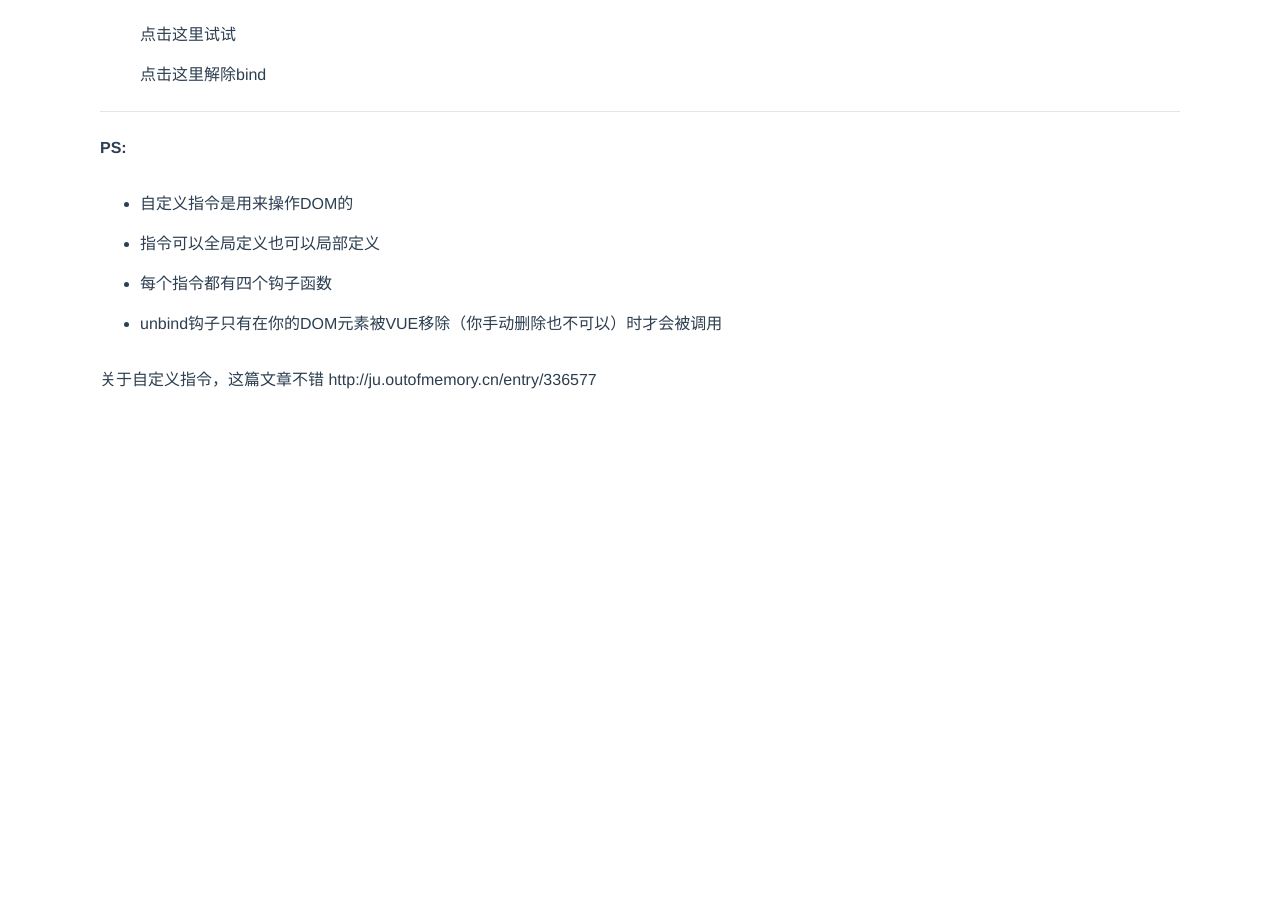
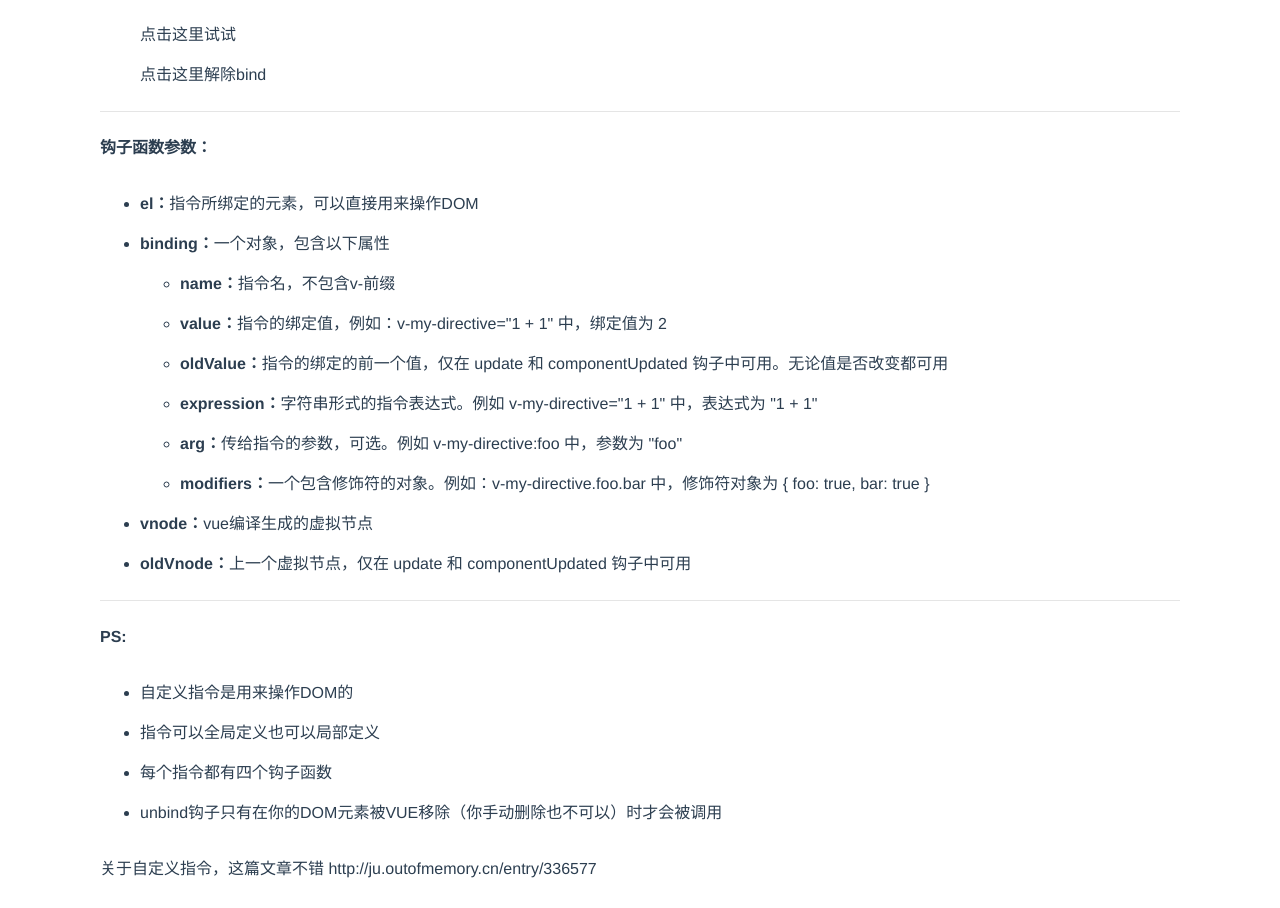
Before and after one commit to vippiv/vue-base-demo, a Vue app: page /#/other-test/other-custom-directive in a window 1280 px wide. Shown: the part 1860-2768 px from the top of the page. Before the commit the page ends 2326 px from the top, so only its background shows below. Built offline with nearby package versions, Linux system fonts and the light colour scheme.

Commit message:
vue base demo

```diff
--- a/src/demoC/other-child/other-custom-directive.vue
+++ b/src/demoC/other-child/other-custom-directive.vue
@@ -42,6 +42,24 @@
   				<div v-eventDirective v-if="isUnbind">点击这里试试</div>
   				<div @click="doUnbind" class="pointer">点击这里解除bind</div>
   			</li>
+  		</ul>
+  		<hr />
+  		<p><strong>钩子函数参数：</strong></p>
+  		<ul>
+  			<li><strong>el：</strong>指令所绑定的元素，可以直接用来操作DOM</li>
+  			<li>
+  				<strong>binding：</strong>一个对象，包含以下属性
+  				<ul>
+  					<li><strong>name：</strong>指令名，不包含v-前缀</li>
+  					<li><strong>value：</strong>指令的绑定值，例如：v-my-directive="1 + 1" 中，绑定值为 2</li>
+  					<li><strong>oldValue：</strong>指令的绑定的前一个值，仅在 update 和 componentUpdated 钩子中可用。无论值是否改变都可用</li>
+  					<li><strong>expression：</strong>字符串形式的指令表达式。例如 v-my-directive="1 + 1" 中，表达式为 "1 + 1"</li>
+  					<li><strong>arg：</strong>传给指令的参数，可选。例如 v-my-directive:foo 中，参数为 "foo"</li>
+  					<li><strong>modifiers：</strong>一个包含修饰符的对象。例如：v-my-directive.foo.bar 中，修饰符对象为 { foo: true, bar: true }</li>
+  				</ul>
+  			</li>
+  			<li><strong>vnode：</strong>vue编译生成的虚拟节点</li>
+  			<li><strong>oldVnode：</strong>上一个虚拟节点，仅在 update 和 componentUpdated 钩子中可用</li>
   		</ul>
   		<hr />
   		<p><strong>PS:</strong></p>
```
